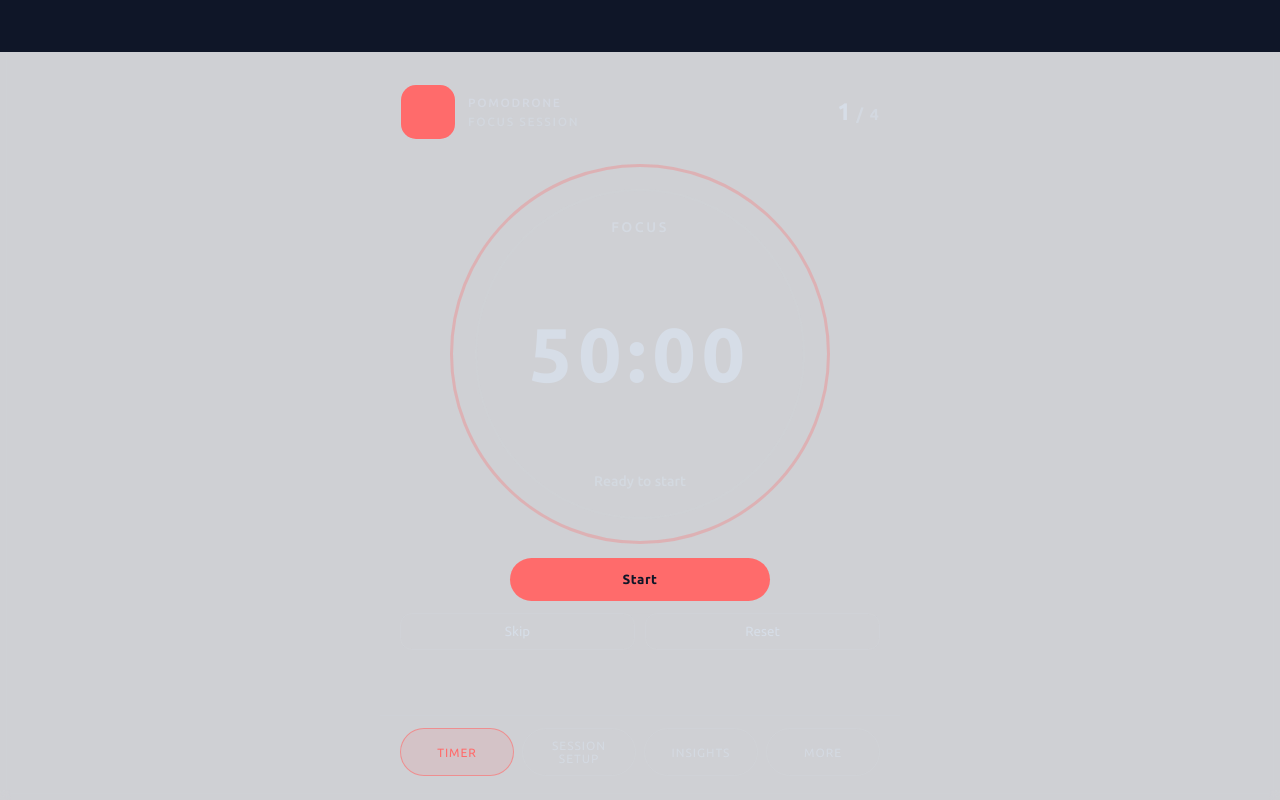
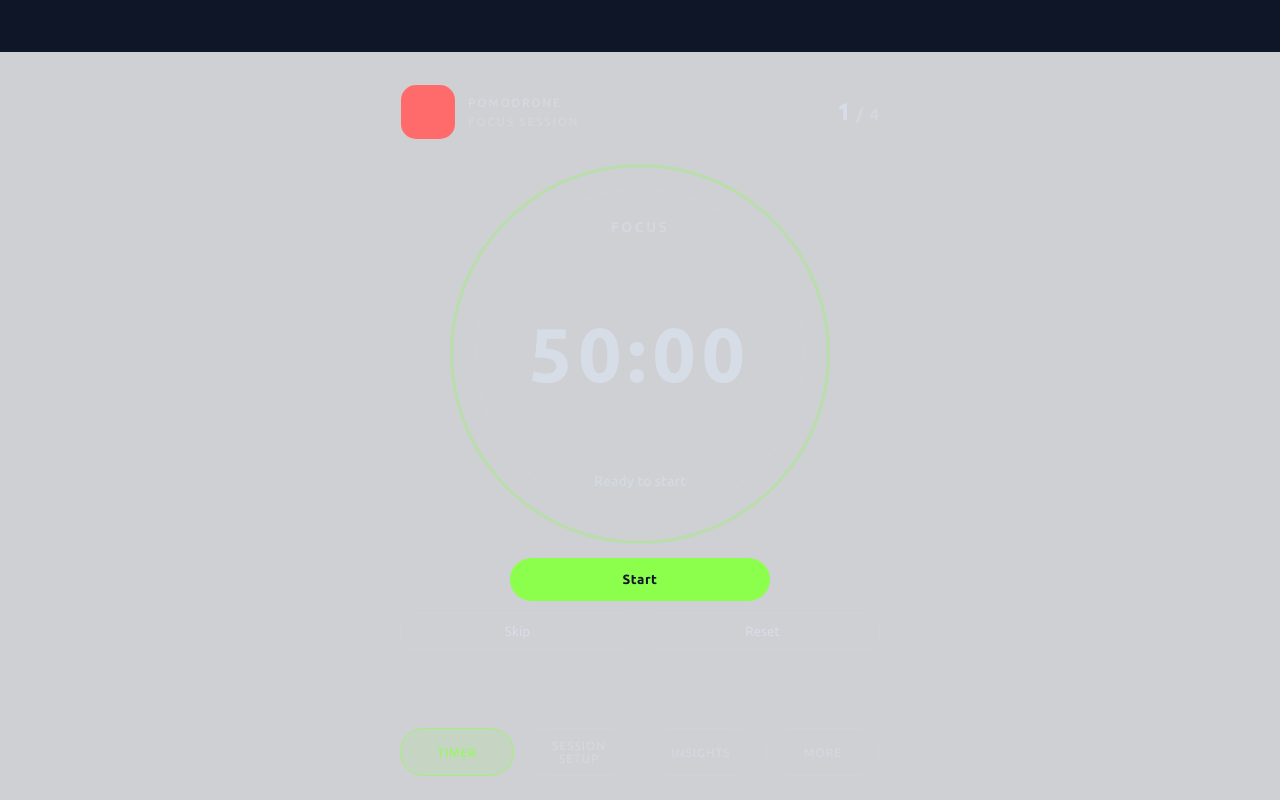
Before and after one commit to the-gauss/pomodrone, a React (Vite) app in the folder app/: page / in a window 1280 px wide. Built offline with nearby package versions, Linux system fonts and the light colour scheme.

Commit message:
feat: Update accent color variables for improved UI aesthetics

```diff
--- a/app/src/index.css
+++ b/app/src/index.css
@@ -1,8 +1,8 @@
 :root {
   --bg: #0f1628;
   --bg-rgb: 15, 22, 40;
-  --accent: #ff6b6b;
-  --accent-rgb: 255, 107, 107;
+  --accent: #8cff4d;
+  --accent-rgb: 140, 255, 77;
   --text: #d6dde7;
   --text-rgb: 214, 221, 231;
 
```
